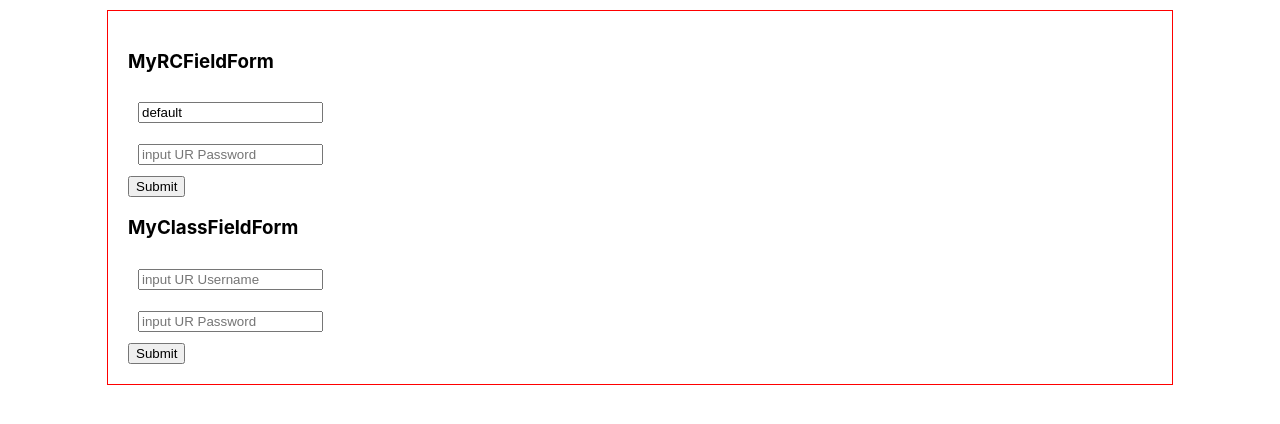
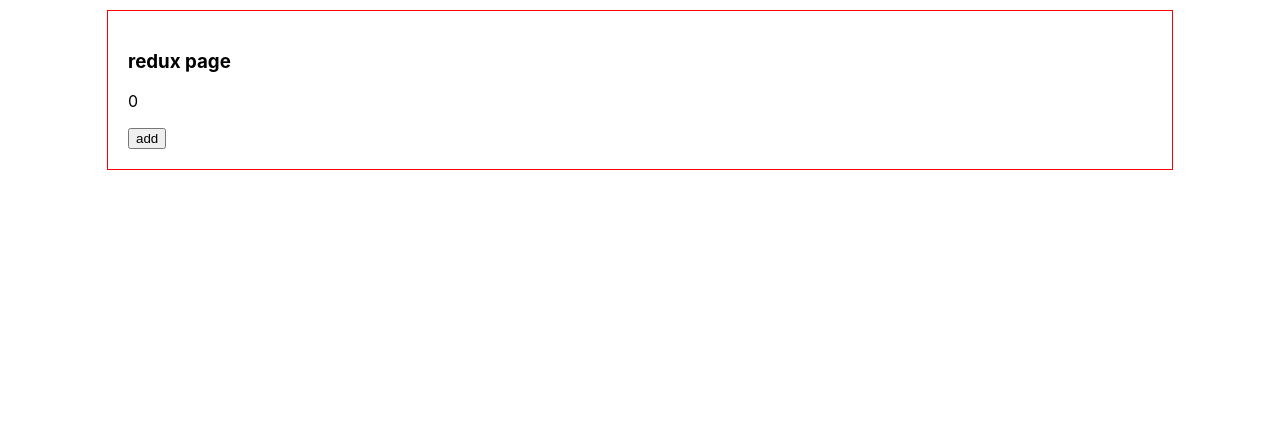
Before and after one commit to kizuner-bonely/oh-my-mini-react, a React (Vite) app: page / in a window 1280 px wide. Shown: the top 424 px of the page. Built offline with nearby package versions, Linux system fonts and the light colour scheme.

Commit message:
feat: 实现最简 redux

```diff
--- a/package.json
+++ b/package.json
@@ -17,7 +17,8 @@
   },
   "dependencies": {
     "react": "^18.0.0",
-    "react-dom": "^18.0.0"
+    "react-dom": "^18.0.0",
+    "redux": "^4.2.0"
   },
   "devDependencies": {
     "@commitlint/cli": "^17.0.3",
--- /dev/null
+++ b/packages/redux/index.ts
@@ -0,0 +1,28 @@
+import { ActionType, ListenerType, ReducerType } from './redux.d'
+
+export default function createStore(reducer: ReducerType) {
+  let currentState: any
+  const listeners: Set<ListenerType> = new Set()
+
+  function getState() {
+    return currentState
+  }
+
+  function dispatch(action: ActionType) {
+    currentState = reducer(currentState, action)
+    listeners.forEach(listener => listener())
+  }
+
+  function subscribe(listener: ListenerType) {
+    listeners.add(listener)
+    return () => {
+      listeners.delete(listener)
+    }
+  }
+
+  dispatch({ type: `${performance.now()}` })
+
+  return { getState, dispatch, subscribe }
+}
+
+export { createStore }
--- /dev/null
+++ b/packages/redux/redux.d.ts
@@ -0,0 +1,5 @@
+export type ActionType = { type: any }
+
+export type ReducerType = (state: any, action: type) => any
+
+export type ListenerType = () => void
--- a/src/App.tsx
+++ b/src/App.tsx
@@ -1,12 +1,14 @@
 // import MiniReact from './pages/MiniReact'
-import MyRCFieldForm from './pages/MyRCFieldForm'
+// import MyRCFieldForm from './pages/MyRCFieldForm'
+import ReduxExample from './pages/reduxExample/ReduxExample'
 import './App.less'
 
 function App() {
   return (
     <div className="App">
       {/* <MiniReact /> */}
-      <MyRCFieldForm />
+      {/* <MyRCFieldForm /> */}
+      <ReduxExample />
     </div>
   )
 }
--- /dev/null
+++ b/src/pages/reduxExample/ReduxExample.tsx
@@ -0,0 +1,25 @@
+import { useCallback, useEffect, useReducer } from 'react'
+import store from './store'
+
+export default function ReduxExample() {
+  const [, forceUpdate] = useReducer(x => x + 1, 0)
+
+  useEffect(() => {
+    const unsubscribe = store.subscribe(forceUpdate)
+    return () => {
+      unsubscribe()
+    }
+  }, [])
+
+  const handleAdd = useCallback(() => {
+    store.dispatch({ type: 'ADD' })
+  }, [])
+
+  return (
+    <div>
+      <h3>redux page</h3>
+      <p>{store.getState()}</p>
+      <button onClick={handleAdd}>add</button>
+    </div>
+  )
+}
--- /dev/null
+++ b/src/pages/reduxExample/store.ts
@@ -0,0 +1,17 @@
+import { createStore } from '@redux'
+
+type ActionType = { type: 'ADD' | 'MINUS' }
+
+function countReducer(state = 0, action: ActionType) {
+  switch (action.type) {
+    case 'ADD':
+      return state + 1
+    case 'MINUS':
+      return state - 1
+    default:
+      return state
+  }
+}
+
+const store = createStore(countReducer)
+export default store
--- a/tsconfig.json
+++ b/tsconfig.json
@@ -23,6 +23,8 @@
       "@react-dom/*": ["./packages/react-dom/*"],
       "@form": ["./packages/form"],
       "@form/*": ["./packages/form/*"],
+      "@redux": ["./packages/redux"],
+      "@redux/*": ["./packages/redux/*"],
       "@type": ["./packages/react/types"],
       "@type/*": ["./packages/react/types/*"],
       "@utils": ["./utils.ts"],
--- a/vite.config.ts
+++ b/vite.config.ts
@@ -12,6 +12,7 @@ export default defineConfig({
       '@type': path.resolve(__dirname, './packages/react/types'),
       '@react-dom': path.resolve(__dirname, './packages/react-dom'),
       '@form': path.resolve(__dirname, './packages/form'),
+      '@redux': path.resolve(__dirname, './packages/redux'),
       '@utils': path.resolve(__dirname, './utils.ts'),
       '@src': path.resolve(__dirname, './src'),
     },
```
Also changed, not shown: .eslintrc.js, 1 other file (tests, documents, lock files or other folders).
